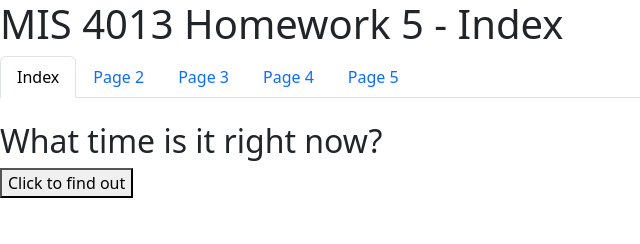
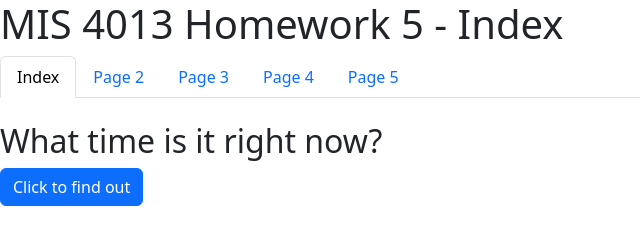
Before and after one commit to BryanY159/MIS4013_HW5, a plain HTML site: page index.html in a window 1280 px wide. Shown: the whole page, without its empty margins (0-640 px from the left). Drawn offline with nearby package versions, Linux system fonts and the light colour scheme.

Commit message:
Update index.html

```diff
--- a/index.html
+++ b/index.html
@@ -30,7 +30,7 @@
 
   <h2>What time is it right now?</h2>
 
-  <button type="button" onclick="document.getElementById('demo').innerHTML = Date()"> Click to find out </button>
+  <button type="button" class="btn btn-primary" onclick="document.getElementById('demo').innerHTML = Date()"> Click to find out </button>
 
   <p id="demo"></p>
 
```
